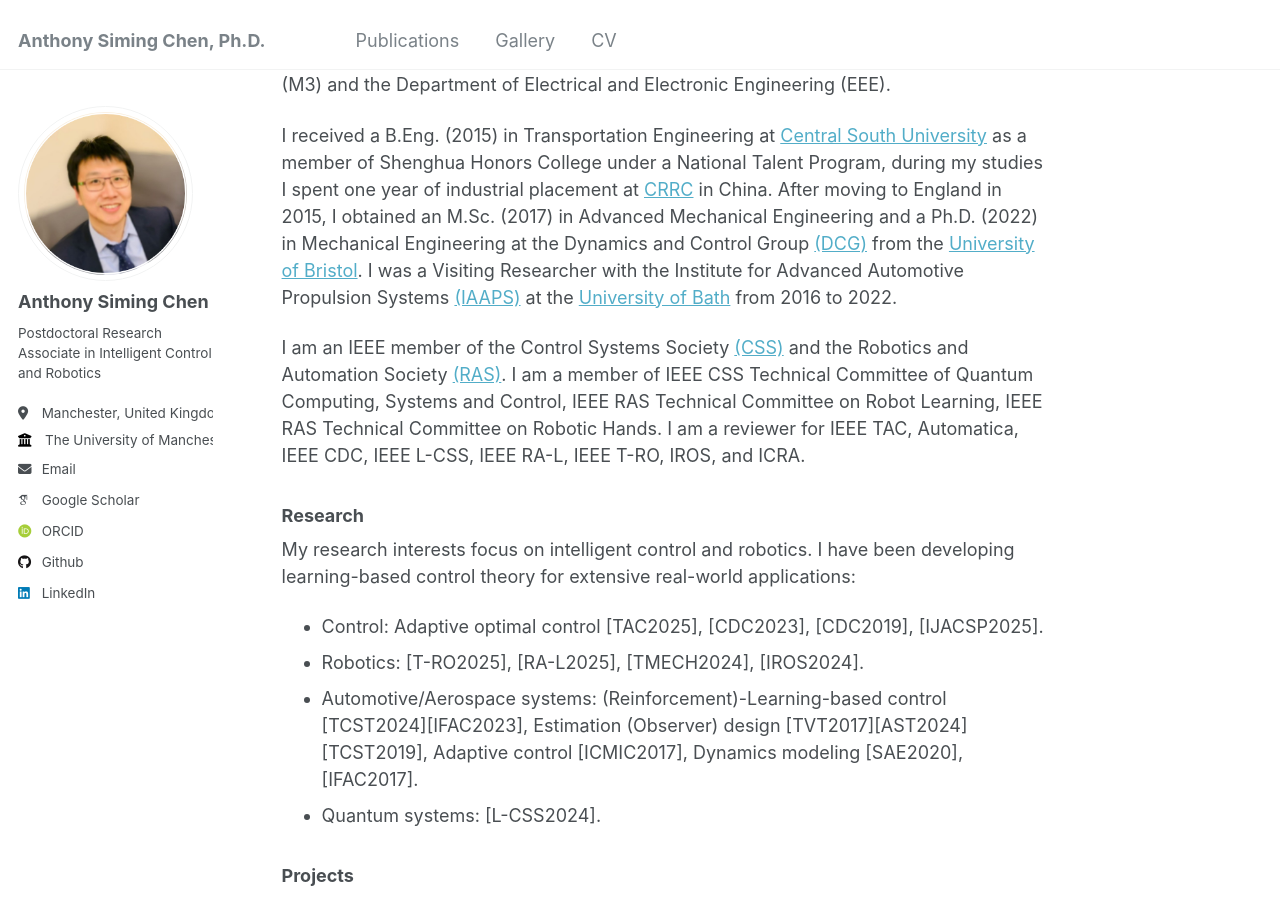
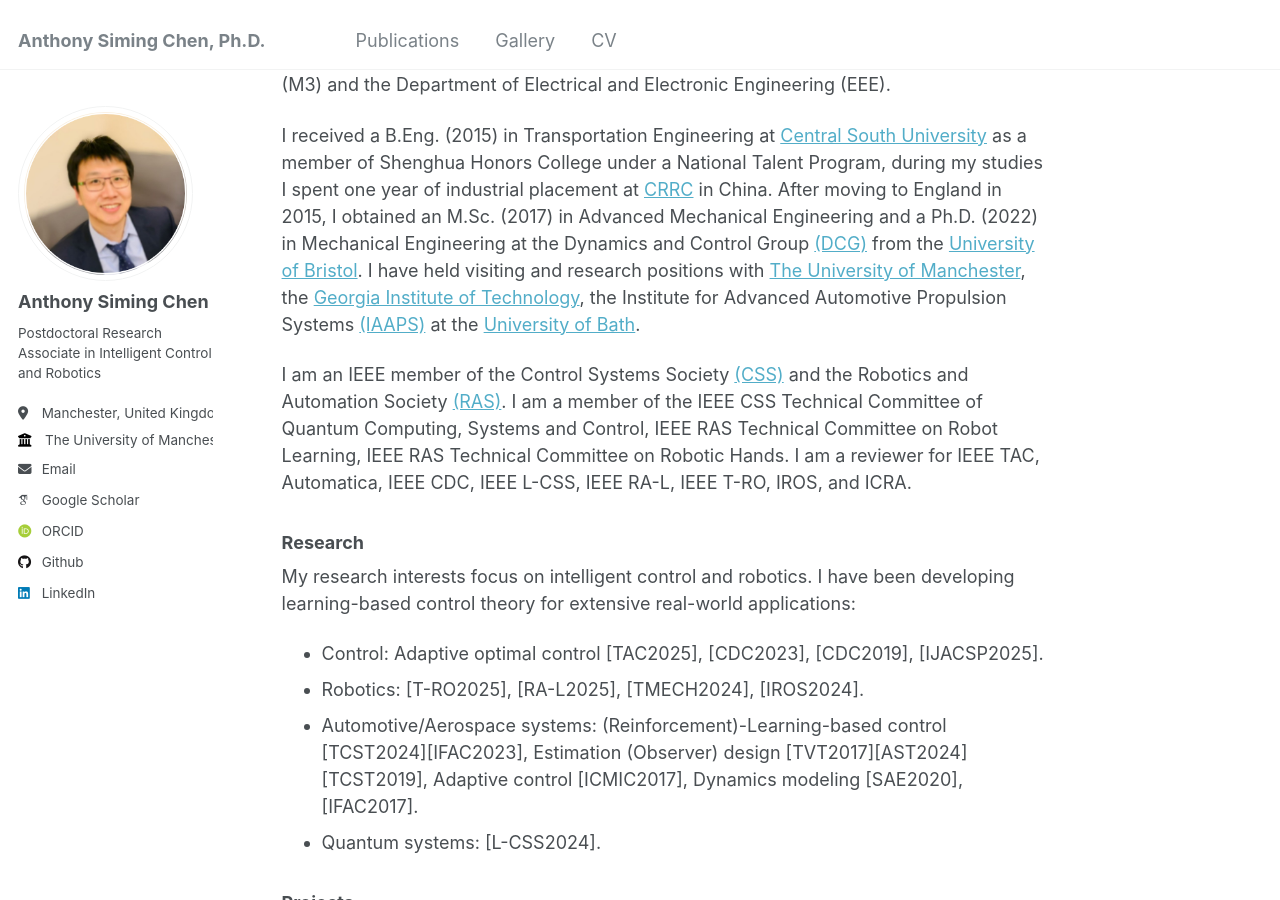
Before and after one commit to Anthony-S-Chen/Anthony-S-Chen.github.io, a Jekyll site: the page built from _pages/about.md, in a window 1280 px wide and 900 px high, scrolled down 320 px. Built offline with Jekyll 4.4.1, drawn with Linux system fonts in a browser that asks for light colours; some web fonts are replaced.

Commit message:
Update about.md

```diff
--- a/_pages/about.md
+++ b/_pages/about.md
@@ -10,9 +10,9 @@ redirect_from:
 I am an Assistant Professor at the Department of Electrical and Electronic Engineering, [University of Nottingham](https://www.nottingham.ac.uk/), U.K. I am also a member of the Mechanical and Aerospace Systems Research Group [(MAS)](https://www.nottingham.ac.uk/research/groups/mas/index.aspx) and an associate member of Power Electronics, Machines, and Control Research Institute [(PEMC)](https://www.nottingham.ac.uk/research/groups/pemc/home.aspx) and Aerospace Technology Institute [(ATI)](https://www.ati.org.uk/). I am also an Honarory Academic with the [Control Systems and Robotics Group (CSR)](https://uom-csrgroup.uk/) and the [Centre for Robotics and AI](https://www.robotics.manchester.ac.uk/), the Department of Electrical and Electronic Engineering, [The University of Manchester](https://www.manchester.ac.uk), Manchester, UK. I currently teach for BEng/MEng Aerospace Engineering programs at the University of Nottingham, which is jointly run by the Department of Mechanical, Materials and Manufacturing Engineering (M3) and the Department of Electrical and Electronic Engineering (EEE).
 
 I received a B.Eng. (2015) in Transportation Engineering at [Central South University](https://en.csu.edu.cn/) as a member of Shenghua Honors College under a
-National Talent Program, during my studies I spent one year of industrial placement at [CRRC](https://www.crrcgc.cc/en/) in China. After moving to England in 2015, I obtained an M.Sc. (2017) in Advanced Mechanical Engineering and a Ph.D. (2022) in Mechanical Engineering at the Dynamics and Control Group [(DCG)](https://www.bristol.ac.uk/engineering/research/dynamicscontrol/) from the [University of Bristol](https://www.bristol.ac.uk/). I was a Visiting Researcher with the Institute for Advanced Automotive Propulsion Systems [(IAAPS)](https://iaaps.co.uk/) at the [University of Bath](https://www.bath.ac.uk/) from 2016 to 2022.
+National Talent Program, during my studies I spent one year of industrial placement at [CRRC](https://www.crrcgc.cc/en/) in China. After moving to England in 2015, I obtained an M.Sc. (2017) in Advanced Mechanical Engineering and a Ph.D. (2022) in Mechanical Engineering at the Dynamics and Control Group [(DCG)](https://www.bristol.ac.uk/engineering/research/dynamicscontrol/) from the [University of Bristol](https://www.bristol.ac.uk/). I have held visiting and research positions with [The University of Manchester](https://www.manchester.ac.uk), the [Georgia Institute of Technology](https://www.gatech.edu/), the Institute for Advanced Automotive Propulsion Systems [(IAAPS)](https://iaaps.co.uk/) at the [University of Bath](https://www.bath.ac.uk/).
 
-I am an IEEE member of the Control Systems Society [(CSS)](https://www.ieeecss.org/) and the Robotics and Automation Society [(RAS)](https://www.ieee-ras.org/). I am a member of IEEE CSS Technical Committee of Quantum Computing, Systems and Control, IEEE RAS Technical Committee on Robot Learning, IEEE RAS Technical Committee on Robotic Hands. I am a reviewer for IEEE TAC, Automatica, IEEE CDC, IEEE L-CSS, IEEE RA-L, IEEE T-RO, IROS, and ICRA.
+I am an IEEE member of the Control Systems Society [(CSS)](https://www.ieeecss.org/) and the Robotics and Automation Society [(RAS)](https://www.ieee-ras.org/). I am a member of the IEEE CSS Technical Committee of Quantum Computing, Systems and Control, IEEE RAS Technical Committee on Robot Learning, IEEE RAS Technical Committee on Robotic Hands. I am a reviewer for IEEE TAC, Automatica, IEEE CDC, IEEE L-CSS, IEEE RA-L, IEEE T-RO, IROS, and ICRA.
 
 ### Research
 
```
